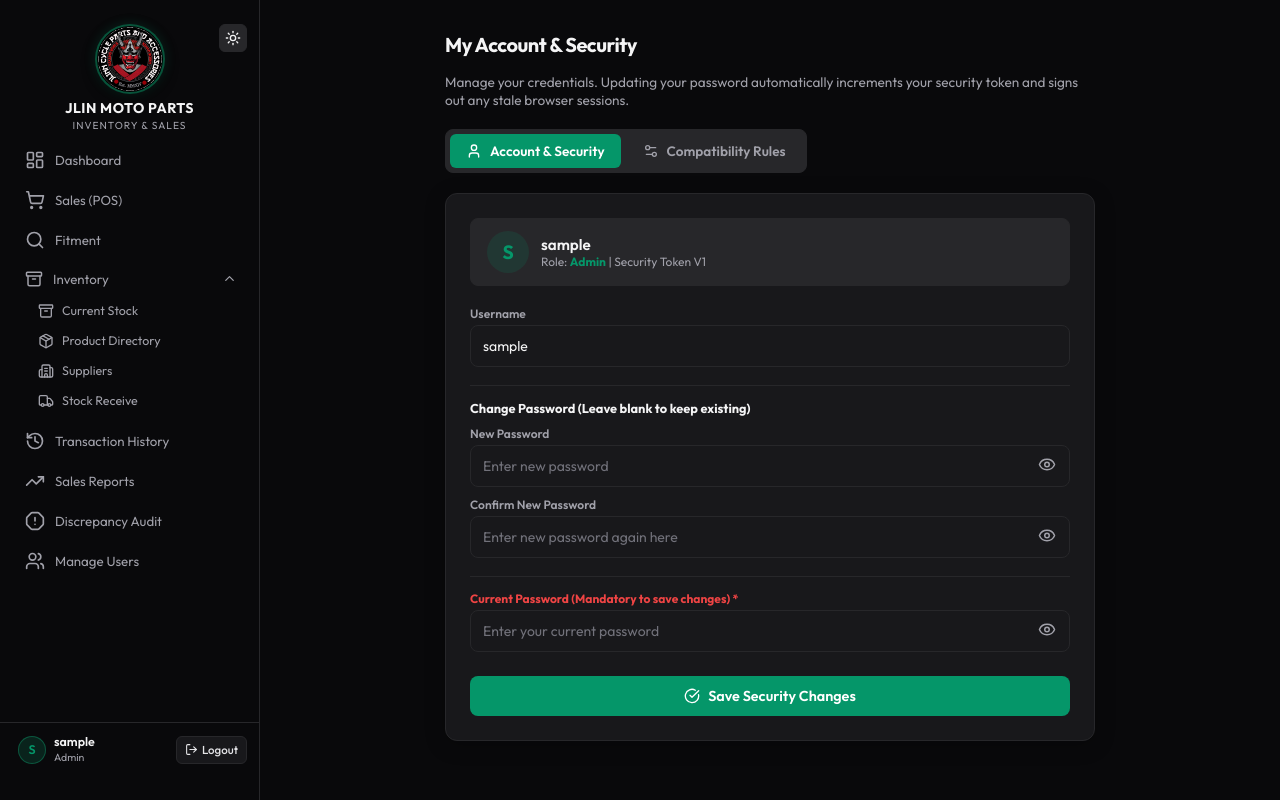
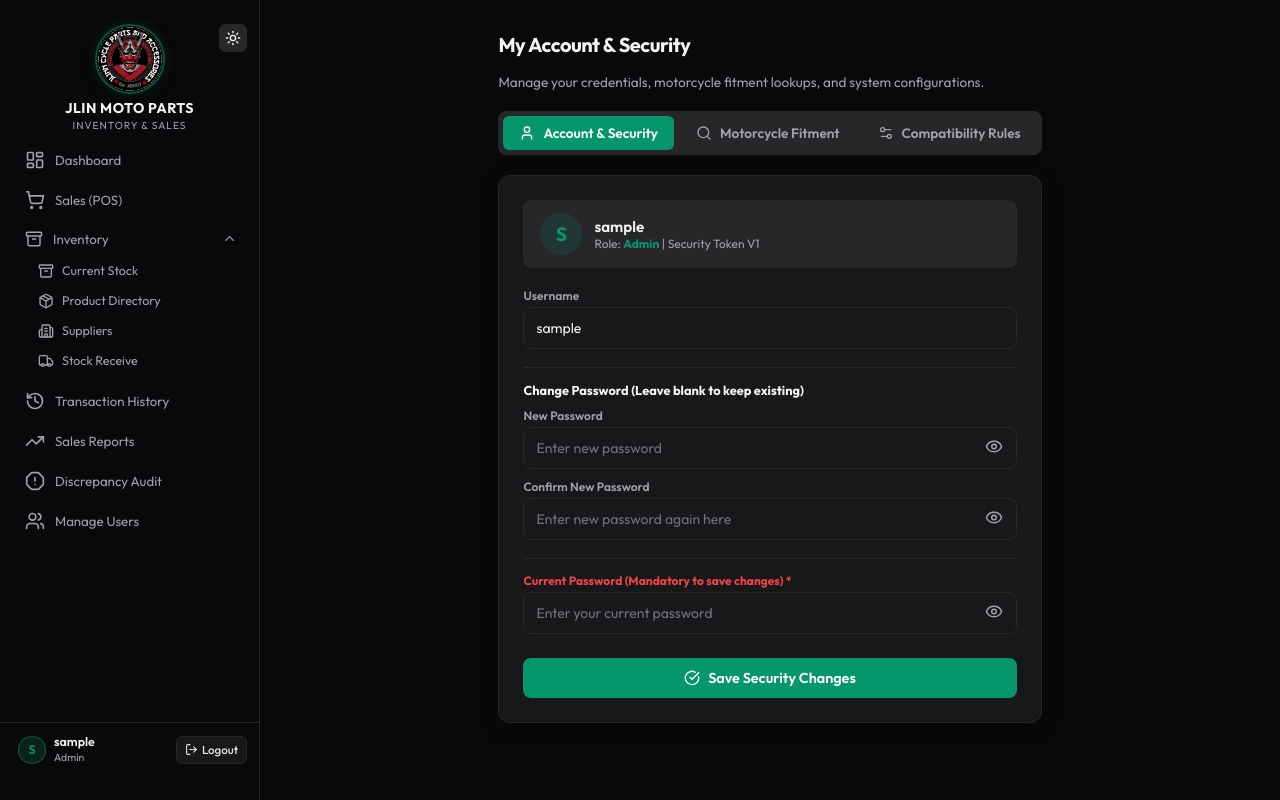
Before and after one commit to CFEVince1/jlin-motorparts, a React (Vite) app in the folder frontend/: page /profile in a window 1280 px wide. Built offline with nearby package versions, Linux system fonts and the light colour scheme; no server answers; sample sign-in values are in the browser's storage.

Commit message:
refactor(fitment): move fitment to Account & Security and remove from Dashboard

```diff
--- a/frontend/src/App.jsx
+++ b/frontend/src/App.jsx
@@ -12,9 +12,7 @@ import POS from './pages/POS';
 import Reports from './pages/Reports';
 import Users from './pages/Users';
 import Transactions from './pages/Transactions';
-import ManageCompatibility from './pages/ManageCompatibility';
 import StockReceiveScreen from './pages/StockReceiveScreen';
-import CompatibilitySearch from './pages/CompatibilitySearch';
 import AdjustmentsReport from './pages/AdjustmentsReport';
 import StaffProfileScreen from './pages/StaffProfileScreen';
 import Suppliers from './pages/Suppliers';
@@ -42,8 +40,8 @@ function App() {
               <Route path="/dashboard" element={<Dashboard />} />
               <Route path="/pos" element={<POS />} />
               <Route path="/transactions" element={<Transactions />} />
-              <Route path="/compatibility-search" element={<CompatibilitySearch />} />
-              <Route path="/fitment" element={<Navigate to="/compatibility-search" replace />} />
+              <Route path="/compatibility-search" element={<Navigate to="/profile?tab=fitment" replace />} />
+              <Route path="/fitment" element={<Navigate to="/profile?tab=fitment" replace />} />
               <Route path="/profile" element={<StaffProfileScreen />} />
               <Route path="/inventory" element={<Inventory />} />
               {/* Admin Roles */}
--- a/frontend/src/components/Sidebar.jsx
+++ b/frontend/src/components/Sidebar.jsx
@@ -13,7 +13,6 @@ import {
     Sun,
     Moon,
     Truck,
-    Search,
     AlertOctagon,
     UserCircle2,
     Building2,
@@ -71,7 +70,6 @@ const Sidebar = () => {
     const primaryLinks = [
         { name: 'Dashboard', path: '/dashboard', icon: <LayoutDashboard size={20} />, roles: ['admin', 'staff'] },
         { name: 'Sales (POS)', path: '/pos', icon: <ShoppingCart size={20} />, roles: ['admin', 'staff'] },
-        { name: 'Fitment', path: '/compatibility-search', icon: <Search size={20} />, roles: ['admin'] },
     ];
 
     const inventorySubLinks = [
--- a/frontend/src/pages/CompatibilitySearch.jsx
+++ b/frontend/src/pages/CompatibilitySearch.jsx
@@ -94,8 +94,8 @@ export const CompatibilitySearch = () => {
   return (
     <div style={{ maxWidth: '1200px', margin: '0 auto', display: 'flex', flexDirection: 'column', gap: '20px' }}>
       <div>
-        <h1 style={{ marginBottom: '6px' }}>Motorcycle Fitment & Compatibility Search</h1>
-        <p style={{ color: 'var(--text-muted)', fontSize: '0.875rem', margin: 0 }}>
+        <h2 style={{ marginBottom: '6px', fontSize: '1.25rem', color: 'var(--text-main)' }}>Motorcycle Fitment & Compatibility Search</h2>
+        <p style={{ color: 'var(--text-muted)', fontSize: '0.85rem', margin: 0 }}>
           Check parts compatibility by motorcycle brand, model, and version to prevent wrong orders.
         </p>
       </div>
--- a/frontend/src/pages/Dashboard.jsx
+++ b/frontend/src/pages/Dashboard.jsx
@@ -4,7 +4,6 @@ import { TrendingUp, AlertTriangle, DollarSign, ShoppingCart, Award, ChevronLeft
 import { AuthContext } from '../context/AuthContextValue';
 import { formatCurrency } from '../utils/formatters';
 import BestSellersBar from '../components/BestSellersBar';
-import FitmentSearchWidget from '../components/FitmentSearchWidget';
 
 const Dashboard = () => {
     const { user } = useContext(AuthContext);
@@ -147,9 +146,6 @@ const Dashboard = () => {
                 )}
             </div>
 
-            {/* Upper Section: Motorcycle Fitment Search Widget */}
-            <FitmentSearchWidget />
-
             {/* Staff Quick Guide: Top Selling Items Widget */}
             <BestSellersBar />
 
--- a/frontend/src/pages/StaffProfileScreen.jsx
+++ b/frontend/src/pages/StaffProfileScreen.jsx
@@ -1,10 +1,11 @@
 import React, { useState, useContext } from 'react';
 import { useSearchParams } from 'react-router-dom';
-import { User, KeyRound, ShieldAlert, CheckCircle, Lock, Eye, EyeOff, Check, X, Settings2 } from 'lucide-react';
+import { User, KeyRound, ShieldAlert, CheckCircle, Lock, Eye, EyeOff, Check, X, Settings2, Search } from 'lucide-react';
 import { AuthContext } from '../context/AuthContextValue';
 import api from '../services/api';
 import toast from 'react-hot-toast';
 import ManageCompatibility from './ManageCompatibility';
+import CompatibilitySearch from './CompatibilitySearch';
 
 /**
  * StaffProfileScreen Page
@@ -20,14 +21,19 @@ export const StaffProfileScreen = () => {
   const [searchParams, setSearchParams] = useSearchParams();
   const isAdmin = user?.role === 'admin';
 
-  const [activeTab, setActiveTab] = useState(() => (
-    isAdmin && searchParams.get('tab') === 'compatibility' ? 'compatibility' : 'account'
-  ));
+  const [activeTab, setActiveTab] = useState(() => {
+    const tab = searchParams.get('tab');
+    if (tab === 'fitment') return 'fitment';
+    if (isAdmin && tab === 'compatibility') return 'compatibility';
+    return 'account';
+  });
 
   const handleTabChange = (tab) => {
     setActiveTab(tab);
     if (tab === 'compatibility') {
       setSearchParams({ tab: 'compatibility' });
+    } else if (tab === 'fitment') {
+      setSearchParams({ tab: 'fitment' });
     } else {
       setSearchParams({});
     }
@@ -103,16 +109,15 @@ export const StaffProfileScreen = () => {
   };
 
   return (
-    <div style={{ maxWidth: activeTab === 'compatibility' ? '1200px' : '650px', margin: '0 auto', display: 'flex', flexDirection: 'column', gap: '20px' }}>
+    <div style={{ maxWidth: activeTab === 'account' ? '650px' : '1200px', margin: '0 auto', display: 'flex', flexDirection: 'column', gap: '20px' }}>
       <div>
         <h1 style={{ marginBottom: '6px' }}>My Account & Security</h1>
         <p style={{ color: 'var(--text-muted)', fontSize: '0.85rem', margin: 0 }}>
-          Manage your credentials. Updating your password automatically increments your security token and signs out any stale browser sessions.
+          Manage your credentials, motorcycle fitment lookups, and system configurations.
         </p>
       </div>
 
-      {/* Admin-only Navigation Tabs */}
-      {isAdmin && (
+      {/* Navigation Tabs */}
       <div style={{
         display: 'inline-flex',
         alignItems: 'center',
@@ -146,6 +151,28 @@ export const StaffProfileScreen = () => {
         </button>
         <button
           type="button"
+          onClick={() => handleTabChange('fitment')}
+          style={{
+            display: 'flex',
+            alignItems: 'center',
+            gap: '8px',
+            padding: '8px 16px',
+            borderRadius: '6px',
+            fontSize: '0.85rem',
+            fontWeight: 600,
+            border: 'none',
+            cursor: 'pointer',
+            color: activeTab === 'fitment' ? '#fff' : 'var(--text-muted)',
+            backgroundColor: activeTab === 'fitment' ? 'var(--primary)' : 'transparent',
+            transition: 'all 0.15s ease'
+          }}
+        >
+          <Search size={16} />
+          <span>Motorcycle Fitment</span>
+        </button>
+        {isAdmin && (
+          <button
+            type="button"
             onClick={() => handleTabChange('compatibility')}
             style={{
               display: 'flex',
@@ -165,12 +192,14 @@ export const StaffProfileScreen = () => {
             <Settings2 size={16} />
             <span>Compatibility Rules</span>
           </button>
+        )}
       </div>
-      )}
 
-      {/* Render Compatibility Rules when active (Admin only) */}
+      {/* Render Active Tab Content */}
       {isAdmin && activeTab === 'compatibility' ? (
         <ManageCompatibility />
+      ) : activeTab === 'fitment' ? (
+        <CompatibilitySearch />
       ) : (
         <div className="glass-panel" style={{ padding: '24px' }}>
         {/* User Badge Info */}
```
Lines whose indentation alone changed are shown as unchanged.
